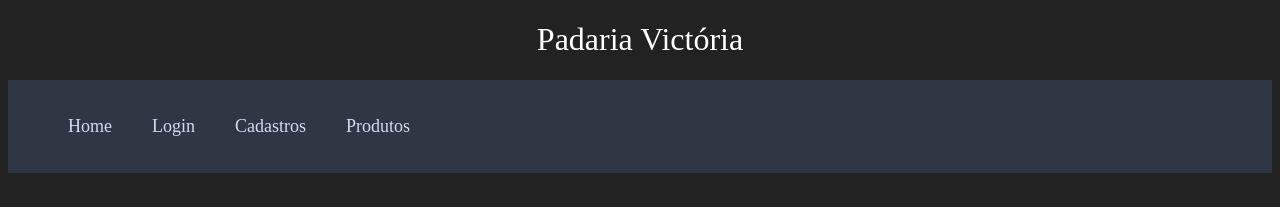
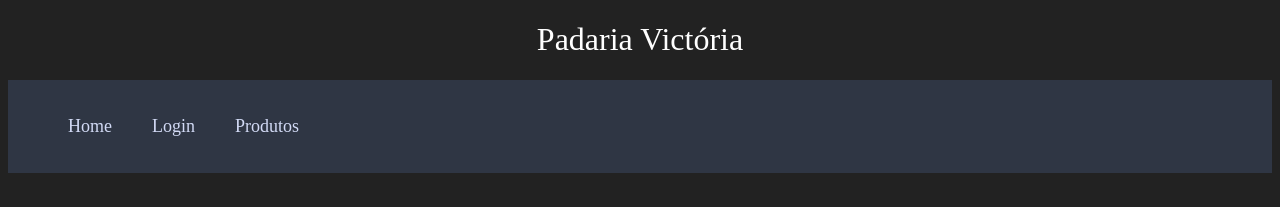
Before and after one commit to Lucas-Mombach/Projeto-React-Grupo4, a React (Create React App) app in the folder ReactProjects/my-app/: page /cadastro in a window 1280 px wide. Shown: the top 207 px of the page. Built offline with nearby package versions, Linux system fonts and the light colour scheme.

Commit message:
Menu is now updated

```diff
--- a/ReactProjects/my-app/src/components/Menu.jsx
+++ b/ReactProjects/my-app/src/components/Menu.jsx
@@ -9,9 +9,9 @@ export default props => {
           <nav>
             <ul>
               <li><a href='/'>Home</a></li>
-              <li><a href='/'>Login</a></li>
-              <li><a href='/'>Cadastros</a></li>
-              <li><a href='/'>Produtos</a></li>
+              <li><a href='/login'>Login</a></li>
+              <li><a href='/cadastro'>Produtos</a></li>
+
             </ul>
           </nav>
 
```
